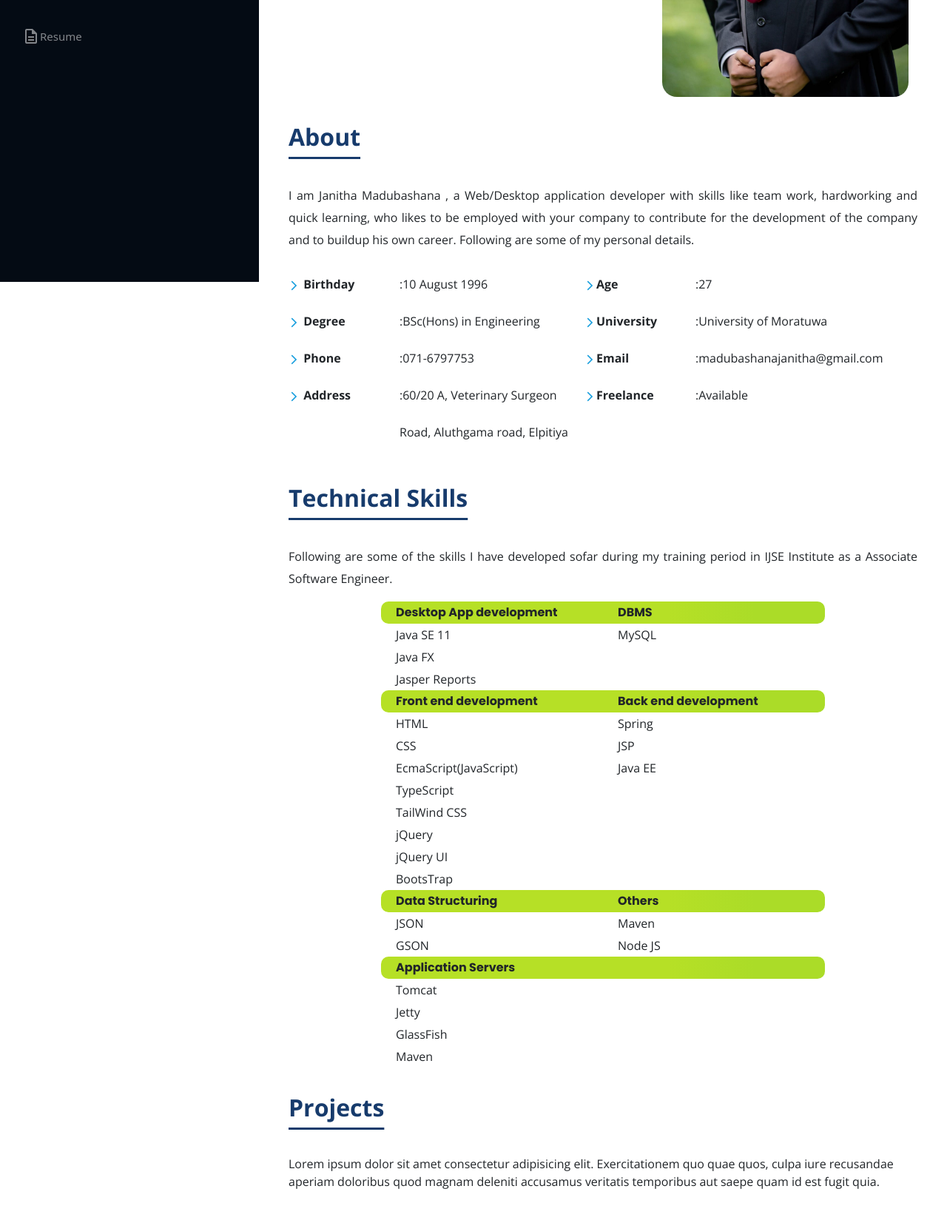
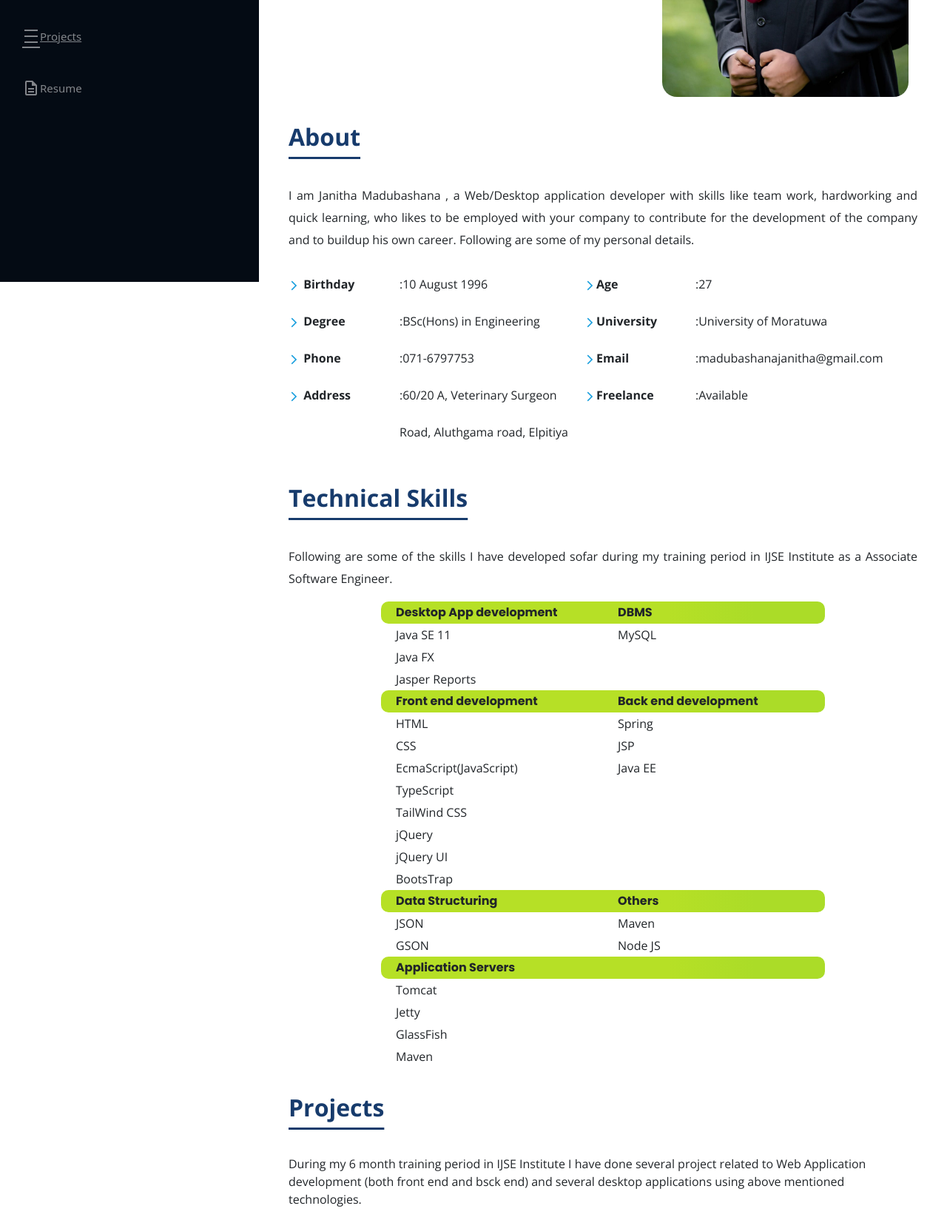
Before and after one commit to JanithaMadubashana-organization/My-Personal-Website, a website: page index.html in a window 1280 px wide. Shown: the part 419-2068 px from the top of the page at 74% size. Before the commit the page ends 2044 px from the top, so only its background shows below. Drawn offline with nearby package versions, Linux system fonts and the light colour scheme.

Commit message:
Project Paragraph

```diff
--- a/css/styles.css
+++ b/css/styles.css
@@ -55,6 +55,7 @@ html {
 
 #home-link,
 #about-link,
+#project-link,
 #resume-link {
     display: flex;
     align-items: center;
--- a/index.html
+++ b/index.html
@@ -8,6 +8,8 @@
     <link rel="stylesheet" href="css/reset.css">
     <link rel="preconnect" href="https://fonts.googleapis.com">
     <link rel="preconnect" href="https://fonts.gstatic.com" crossorigin>
+    <link rel="stylesheet"
+        href="https://fonts.googleapis.com/css2?family=Material+Symbols+Outlined:opsz,wght,FILL,GRAD@48,400,0,0" />
     <link
         href="https://fonts.googleapis.com/css2?family=Poppins:ital,wght@0,100;0,200;0,300;0,400;0,500;0,600;0,700;0,800;0,900;1,100;1,200;1,300;1,400;1,500;1,600;1,700;1,800;1,900&display=swap"
         rel="stylesheet">
@@ -62,6 +64,14 @@
                 </a>
             </li>
             <li>
+                <a href="projects" id="project-link">
+                    <span class="material-symbols-outlined">
+                        density_medium
+                    </span>
+                    Projects
+                </a>
+            </li>
+            <li>
                 <a id="resume-link">
                     <span class="material-symbols-outlined">
                         description
@@ -76,7 +86,7 @@
             <img src="img/6.jpeg" alt="">
 
 
-            <p  class="animate__animated  animate__bounceInDown ">Hi, I am a &nbsp;&nbsp;&nbsp;&nbsp;Developer</p>
+            <p class="animate__animated  animate__bounceInDown ">Hi, I am a &nbsp;&nbsp;&nbsp;&nbsp;Developer</p>
 
 
         </section>
@@ -227,9 +237,10 @@
             </section>
             <section id="projects">
                 <header>Projects</header>
-                <p>Lorem ipsum dolor sit amet consectetur adipisicing elit. Exercitationem quo quae quos, culpa iure
-                    recusandae aperiam doloribus quod magnam deleniti accusamus veritatis temporibus aut saepe quam id
-                    est fugit quia.</p>
+                <p>During my 6 month training period in IJSE Institute I have done several project related to
+                   Web Application development (both front end and bsck end) and several desktop applications
+                   using above mentioned technologies.
+                </p>
             </section>
 
         </div>
```
